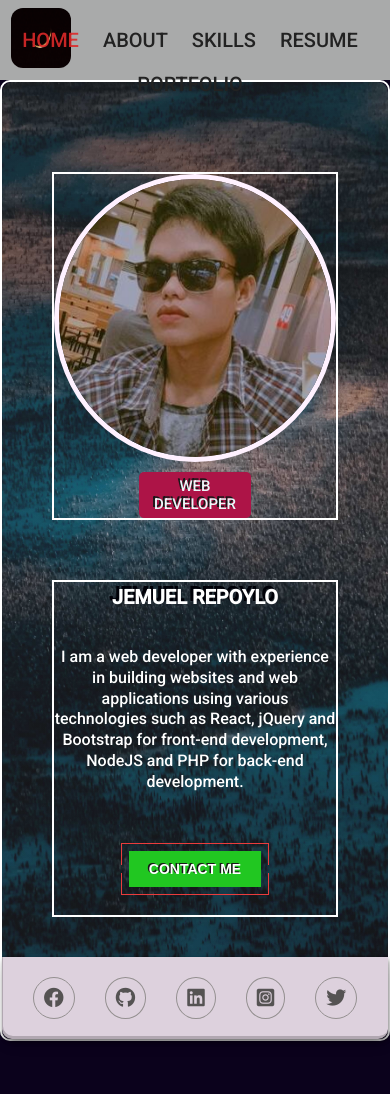
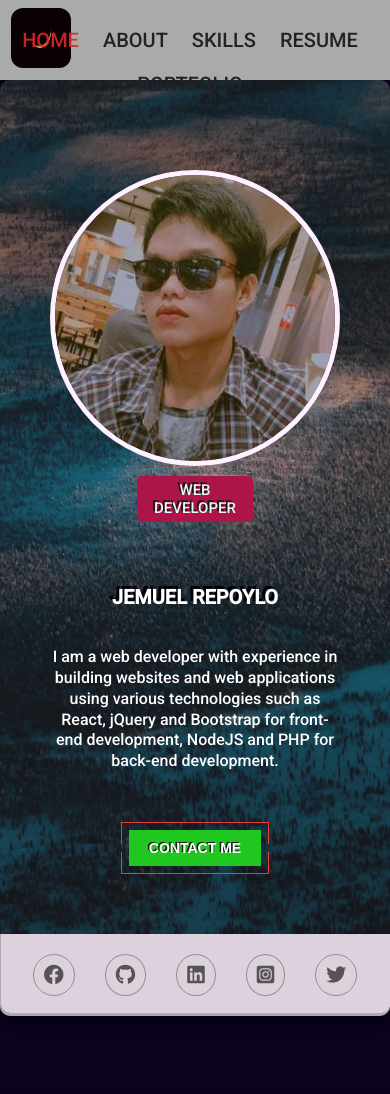
Before and after one commit to syjem/Jemuel-Web-Developer, a plain HTML site: page index.html in a window 390 px wide. Shown: the top 1094 px of the page. Drawn offline with Linux system fonts and the light colour scheme.

Commit message:
removed borders

```diff
--- a/css/style.css
+++ b/css/style.css
@@ -316,14 +316,13 @@ ul li:hover {
   }
 
   main {
-   border: 2px solid white;
    border-radius: 10px;
    width: 100%;
 
   }
 
   .image-container {
-    border: 2px solid white;
+    /* border: 2px solid white; */
   }
 
   .profile {
@@ -338,7 +337,6 @@ ul li:hover {
   .info {
     height: auto;
     text-align: center;
-    border: 2px solid white;
   }
 
   .name {
```
